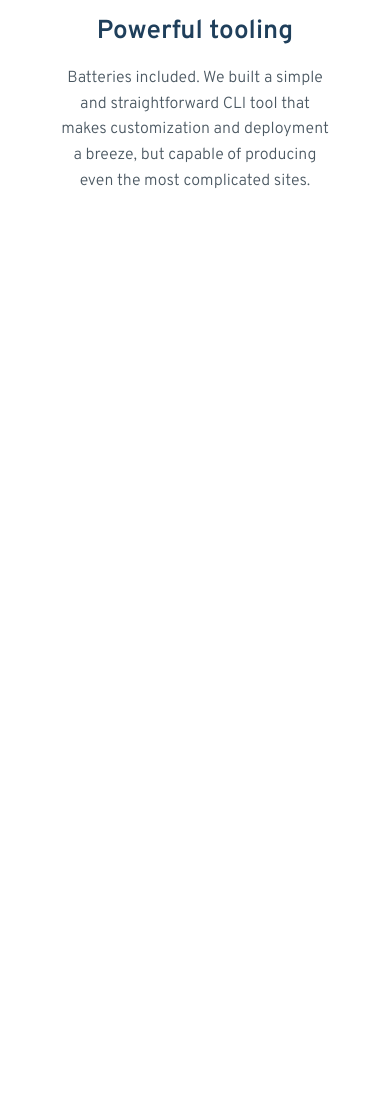
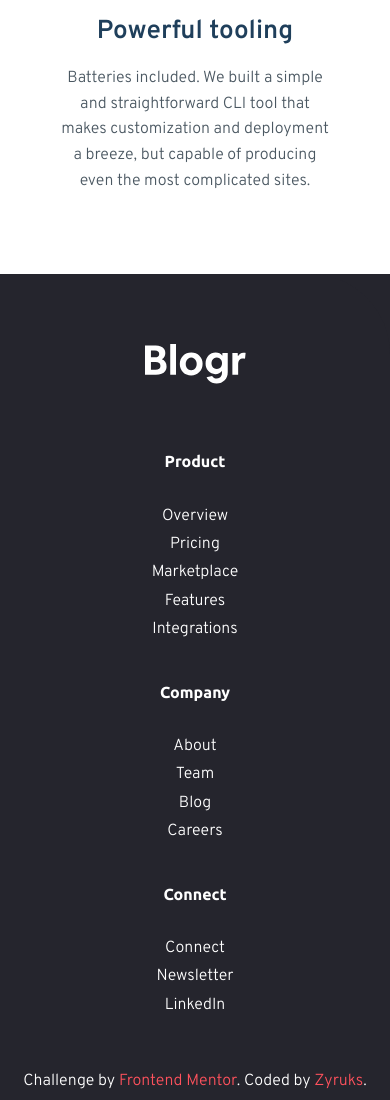
Before and after one commit to Zyruks/frontend-mentor-blogr-landing-page, a website: page src/index.html in a window 390 px wide. Shown: the part 3245-4345 px from the top of the page. Before the commit the page ends 3519 px from the top, so only its background shows below. Drawn offline with nearby package versions, Linux system fonts and the light colour scheme; files that its build step writes are made by us from their sources.

Commit message:
create footer, mobile and desktop. Hover done too.

```diff
--- a/src/index.html
+++ b/src/index.html
@@ -248,15 +248,50 @@
       </section>
       <!--* details-section-end -->
     </main>
-    <!--#main end -->
-
-    <!-- <footer>
+    <!--* main end -->
+    <!--* footer -->
+    <footer class="footer">
+      <div class="footer-wrapper">
+        <img src="./assets/images/logo.svg" alt="Logotype" />
+        <div class="footer-division">
+          <h4 class="headings-h4">Product</h4>
+          <ul class="footer-nav">
+            <li><a href="#"> Overview</a></li>
+            <li><a href="#"> Pricing</a></li>
+            <li><a href="#"> Marketplace</a></li>
+            <li><a href="#"> Features</a></li>
+            <li><a href="#"> Integrations</a></li>
+          </ul>
+        </div>
+        <div class="footer-division">
+          <h4 class="headings-h4">Company</h4>
+          <ul class="footer-nav">
+            <li><a href="#"> About</a></li>
+            <li><a href="#"> Team</a></li>
+            <li><a href="#"> Blog</a></li>
+            <li><a href="#"> Careers</a></li>
+          </ul>
+        </div>
+        <div class="footer-division">
+          <h4 class="headings-h4">Connect</h4>
+          <ul class="footer-nav">
+            <li><a href="#"> Connect</a></li>
+            <li><a href="#"> Newsletter</a></li>
+            <li><a href="#"> LinkedIn</a></li>
+          </ul>
+        </div>
+      </div>
       <div class="attribution">
         Challenge by
         <a href="https://www.frontendmentor.io?ref=challenge" target="_blank"
           >Frontend Mentor</a
         >. Coded by <a href="https://github.com/Zyruks">Zyruks</a>.
       </div>
+    </footer>
+    <!--* footer end-->
+
+    <!-- <footer>
+
     </footer> -->
     <!--  footer end-->
 
--- a/src/scss/globals/_typography.scss
+++ b/src/scss/globals/_typography.scss
@@ -200,9 +200,40 @@ h4 {
  ? #content-info typography end
 \* ******************* */
 
+/* ******************* *\
+ ? #infrastructure-section  typography end
+\* ******************* */
+
 .infrastructure-section {
   & .headings-h2,
   & .descriptions {
     color: var(--white);
   }
 }
+
+/* ******************* *\
+ ? #infrastructure-section  typography end
+\* ******************* */
+
+/* ******************* *\
+ ? #footer typography
+\* ******************* */
+.headings-h4 {
+  font-weight: 700;
+  font-family: $secondary-font;
+}
+
+.footer-nav li {
+  &:hover {
+    text-decoration: underline;
+  }
+}
+
+.footer-division {
+  color: var(--white);
+  text-align: center;
+}
+
+/* ******************* *\
+ ? #footer typography end
+\* ******************* */
--- /dev/null
+++ b/src/scss/layout/_footer.scss
@@ -0,0 +1,71 @@
+@use "../abstract/" as *;
+
+.footer {
+  position: relative;
+
+  background-color: var(--footer-bg);
+}
+
+.footer-wrapper {
+  display: flex;
+  flex-direction: column;
+  gap: rem(28);
+  align-items: center;
+  justify-content: center;
+  inline-size: 100%;
+
+  background-color: var(--footer-bg);
+  border-start-end-radius: rem(80);
+  padding-block: rem(70);
+
+  @include breakpoint(large) {
+    flex-direction: row;
+    align-items: flex-start;
+    justify-content: space-between;
+    margin: 0 auto;
+    max-inline-size: rem(1220);
+  }
+}
+
+.footer img {
+  margin-block-end: rem(40);
+}
+
+.footer-division {
+  display: flex;
+  flex-direction: column;
+  gap: rem(20);
+  align-items: center;
+  justify-content: center;
+  inline-size: 100%;
+}
+
+.footer-nav {
+  display: flex;
+  flex-direction: column;
+  gap: rem(10);
+  align-items: center;
+  justify-content: center;
+  padding-inline-start: 0;
+  inline-size: 100%;
+}
+
+.attribution {
+  position: absolute;
+
+  inline-size: 100%;
+
+  color: white;
+  text-align: center;
+  inset-block-end: rem(10);
+
+  & a {
+    color: var(--cta-text);
+
+    transition: color 300ms ease-in-out;
+
+    &:hover {
+      color: var(--hover-bg);
+    }
+  }
+}
--- a/src/scss/layout/_index.scss
+++ b/src/scss/layout/_index.scss
@@ -4,3 +4,4 @@
 @forward "product-section";
 @forward "details-section";
 @forward "infrastructure-section";
+@forward "footer";
```
